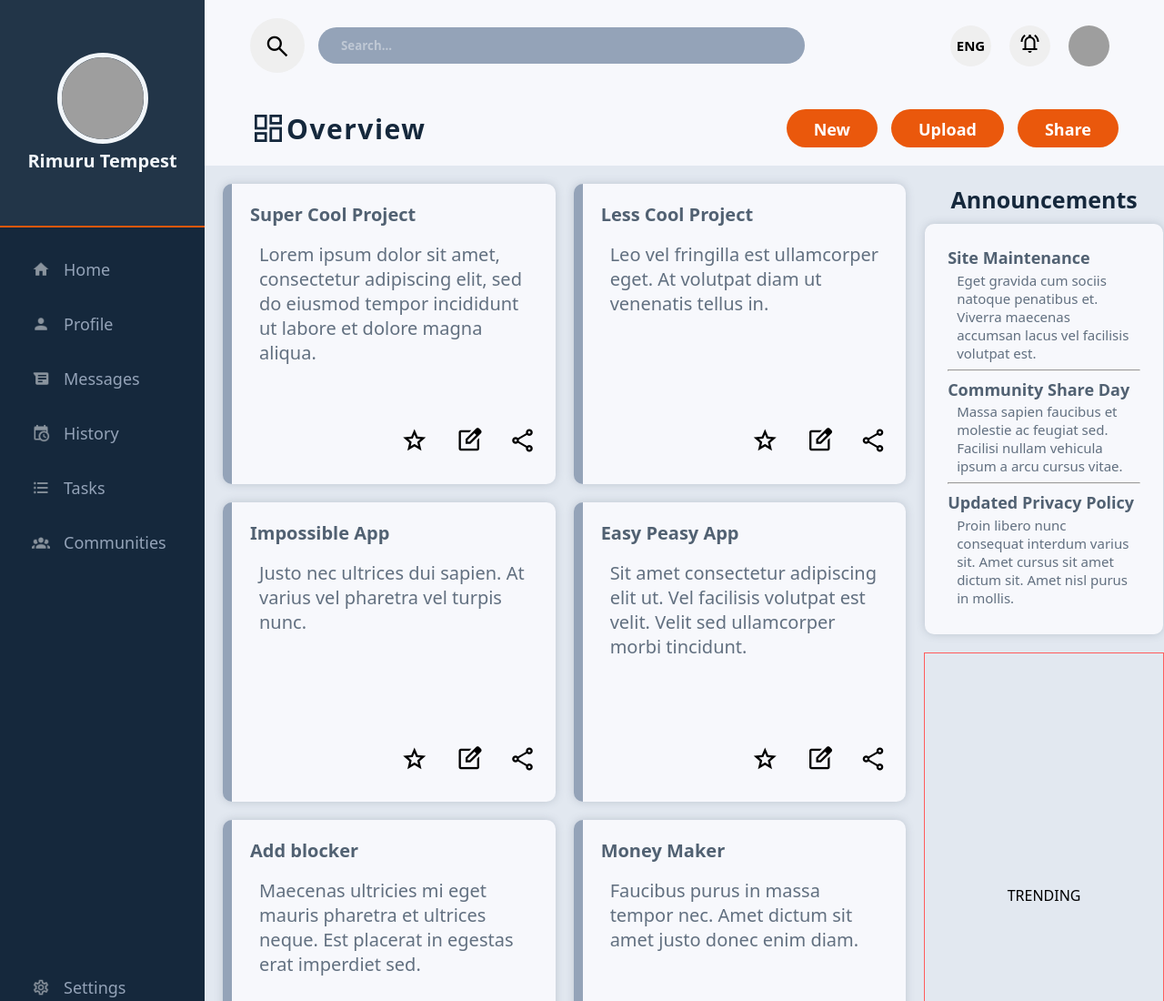
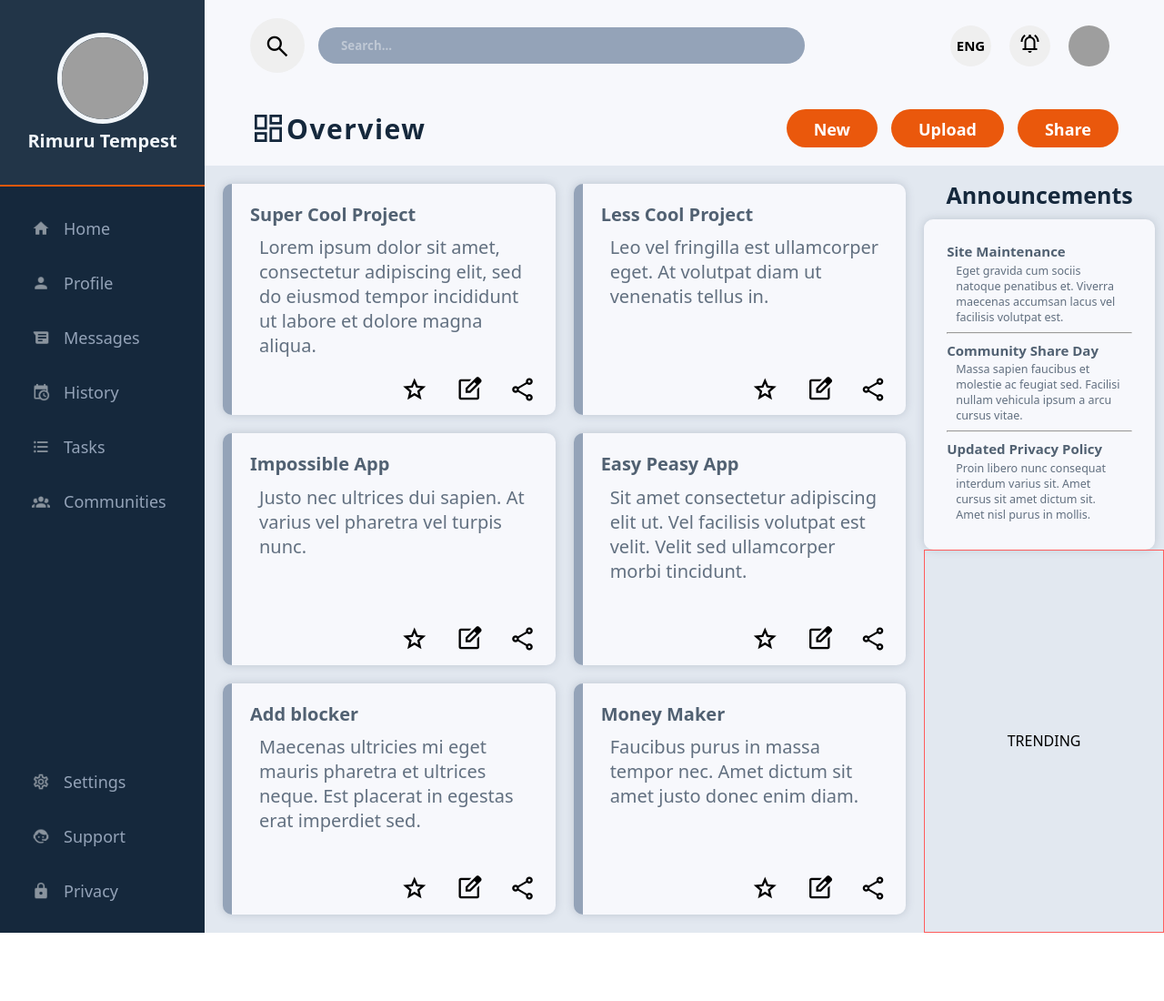
Before and after one commit to kierhb/top-admin-dashboard, a plain HTML site: page index.html in a window 1280 px wide. Shown: the top 1100 px of the page at 91% size. After the commit the page ends 1025 px from the top, so only its background shows below. Drawn offline with nearby package versions, Linux system fonts and the light colour scheme; grey boxes are pictures that could not be loaded.

Commit message:
Do some adjustmnets on announcements

```diff
--- a/grid.css
+++ b/grid.css
@@ -31,7 +31,7 @@
     gap: 20px;
     padding: 20px;
     grid-template-columns: repeat(auto-fit, minmax(350px, 1fr));
-    grid-template-rows: repeat(auto-fit, minmax(200px, 2fr));
+    grid-template-rows: repeat(auto-fit, minmax(250px, 0.5fr));
 }
 
 .announcements {
--- a/styles.css
+++ b/styles.css
@@ -331,9 +331,10 @@ html, body {
 
 /* A N N O U N C E M E N T S */
 .anncmts {
-    padding: 20px 0px;
+    padding: 15px 10px 0  0;
     display: flex;
     flex-flow: column wrap;
+    height: auto;
 }
 
 .anncmts-title {
@@ -357,7 +358,7 @@ html, body {
 
 #anncmts--title {
     height: 10%;
-    font-size: 18px;
+    font-size: 15px;
     color: rgba(81, 97, 114, 1);
     margin: 0;
 }
@@ -368,9 +369,6 @@ html, body {
 
 #anncmts--description {
     margin: 2.5px 10px 5px;
-    font-size: 15px;
+    font-size: 12.5px;
     color: rgba(81, 97, 114, 0.9);
-    width: 15vw;
-    overflow:hidden;
-    text-overflow:ellipsis;
 }
```
